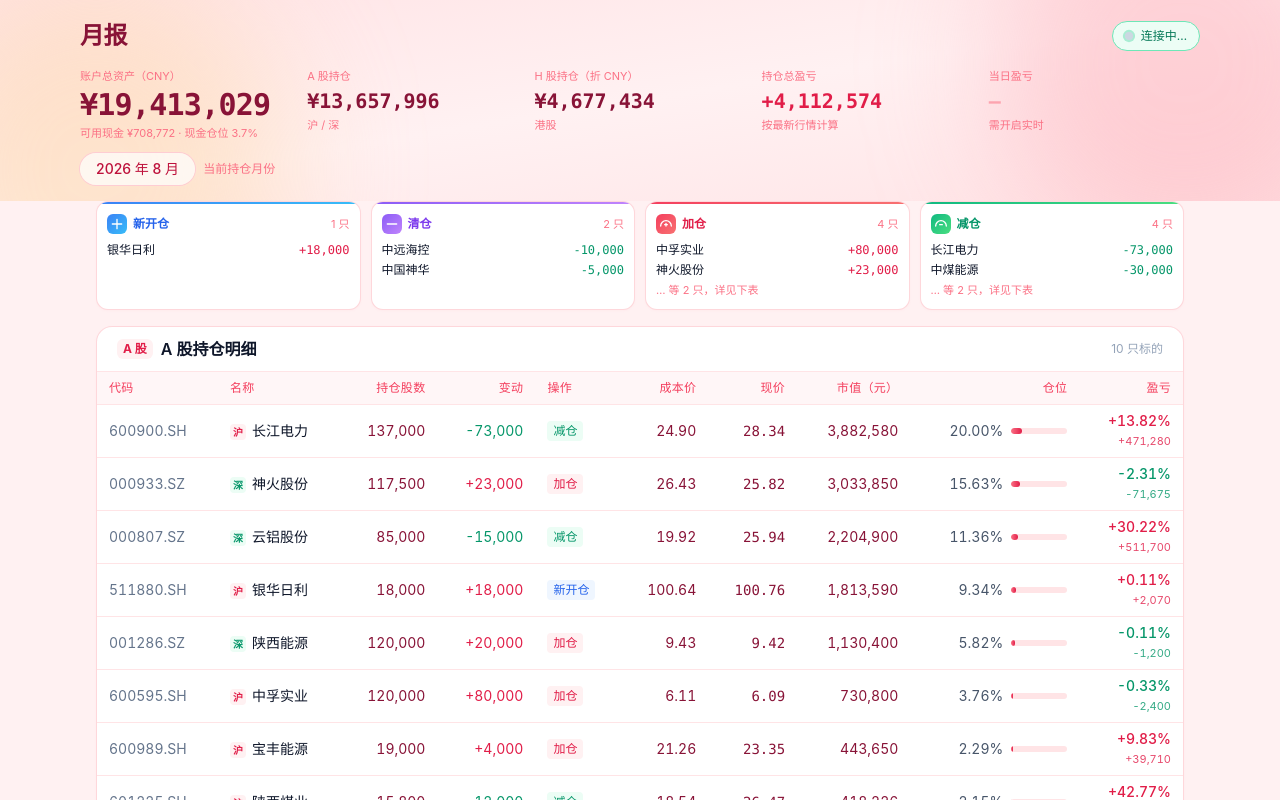
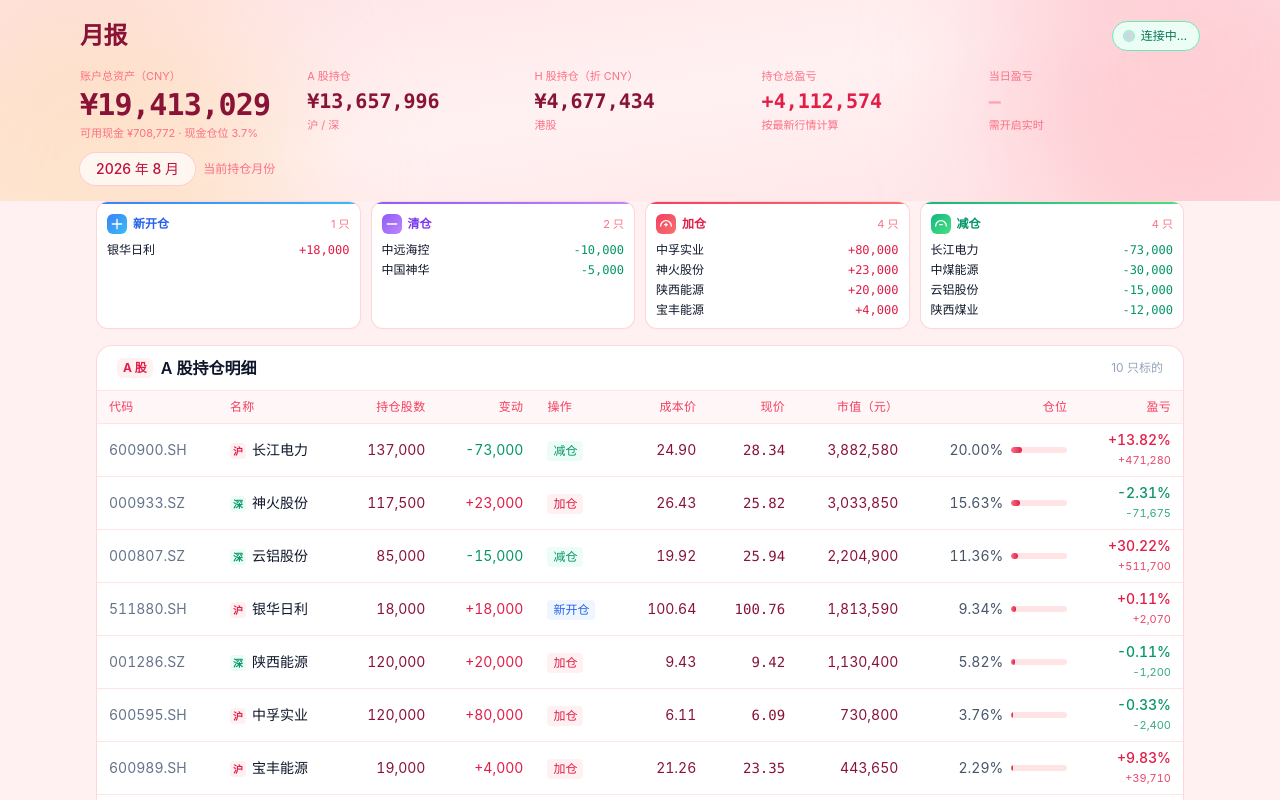
Before and after one commit to 2297603524/xueqiu-portfolio, a React (Vite) app: page / in a window 1280 px wide. Shown: the top 800 px of the page. Built offline with nearby package versions, Linux system fonts and the light colour scheme.

Commit message:
fix: ???????????(???)

```diff
--- a/src/components/CategoryCards.tsx
+++ b/src/components/CategoryCards.tsx
@@ -120,14 +120,14 @@
                 <span className="text-[11px] text-rose-400">{c.count} 只</span>
               </div>
 
-              {/* 股票列表（最多显示 2 只示例）/ 空状态 */}
+              {/* 股票列表（全部显示，紧凑样式）/ 空状态 */}
               {empty ? (
                 <div className="mt-2 rounded-md border border-dashed border-rose-200 py-1.5 text-center text-[11px] text-rose-300">
                   本月无{style.tag}记录
                 </div>
               ) : (
                 <ul className="mt-2 space-y-1">
-                  {sortedStocks.slice(0, 2).map((s) => (
+                  {sortedStocks.map((s) => (
                     <li
                       key={s.code}
                       className="flex items-baseline justify-between gap-2 text-xs"
@@ -144,11 +144,6 @@
                       </span>
                     </li>
                   ))}
-                  {sortedStocks.length > 2 && (
-                    <li className="text-[11px] text-rose-400">
-                      … 等 {sortedStocks.length - 2} 只，详见下表
-                    </li>
-                  )}
                 </ul>
               )}
             </div>
```
